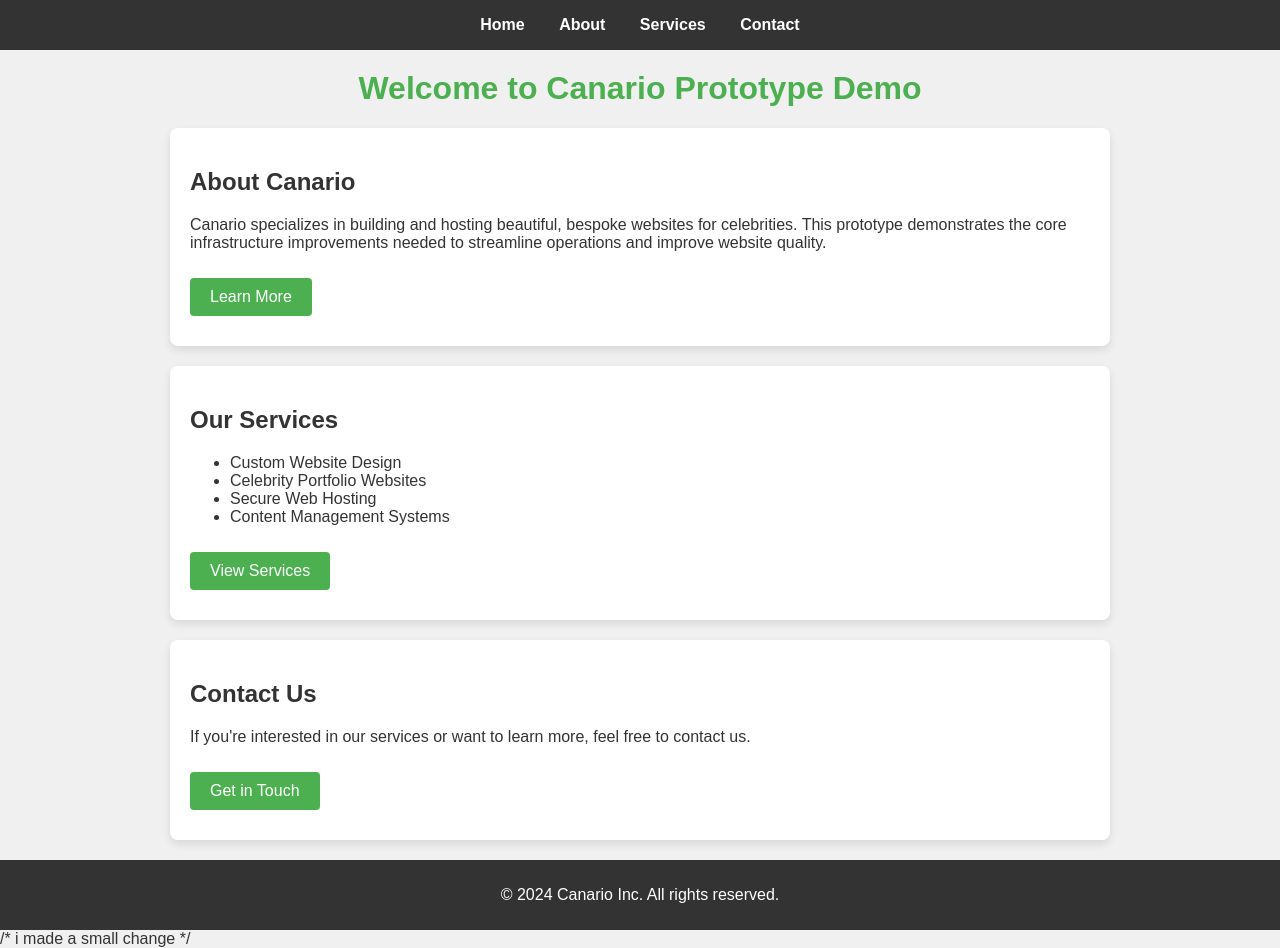
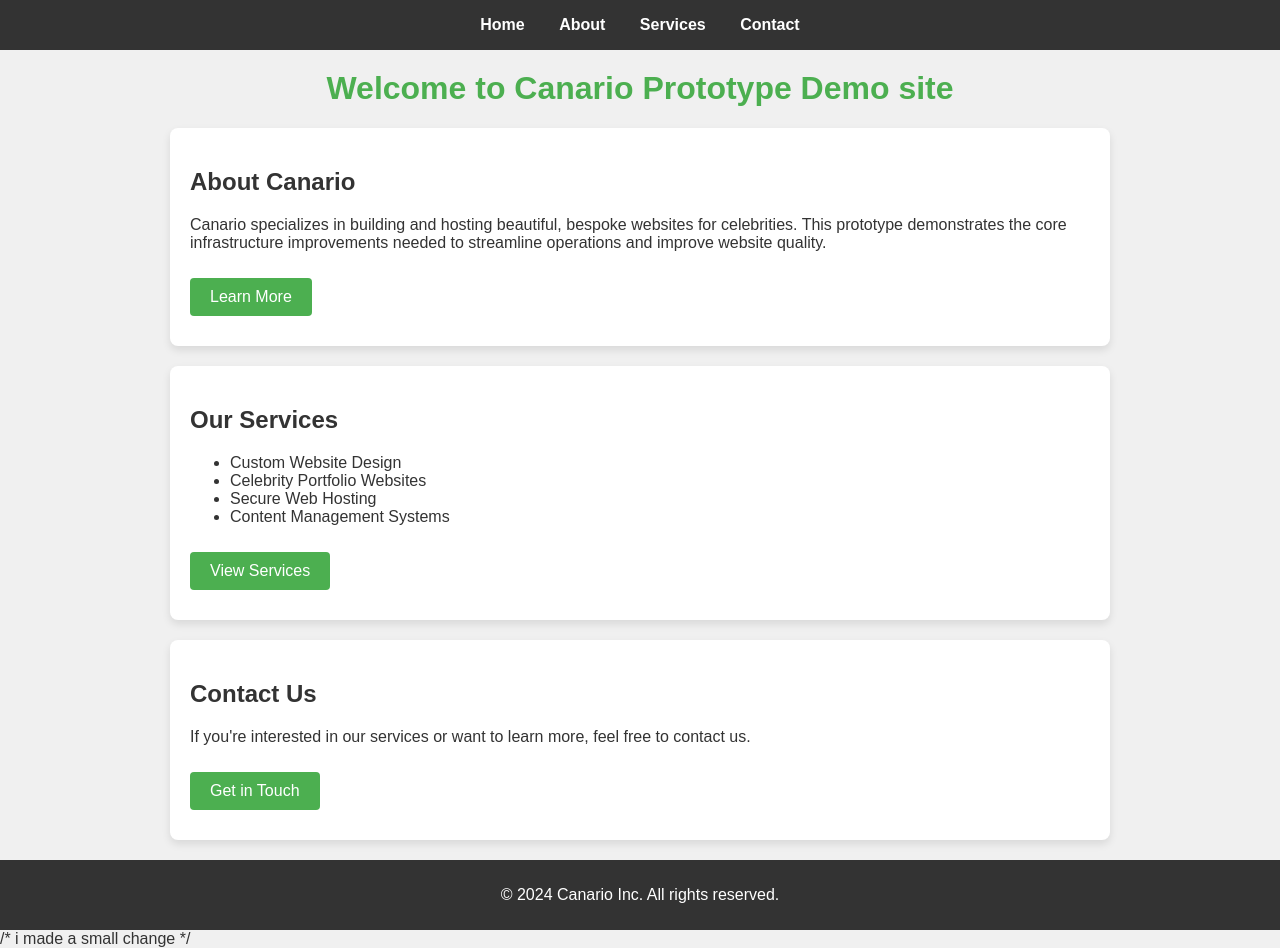
Before and after one commit to rizwaanniaz/mock-website, a plain HTML site: page index.html in a window 1280 px wide. Drawn offline with Linux system fonts and the light colour scheme.

Commit message:
Update index.html

```diff
--- a/index.html
+++ b/index.html
@@ -89,7 +89,7 @@
     </nav>
 
     <!-- Main heading -->
-    <h1>Welcome to Canario Prototype Demo</h1>
+    <h1>Welcome to Canario Prototype Demo site</h1>
 
     <!-- Section 1: About -->
     <section id="about">
```
